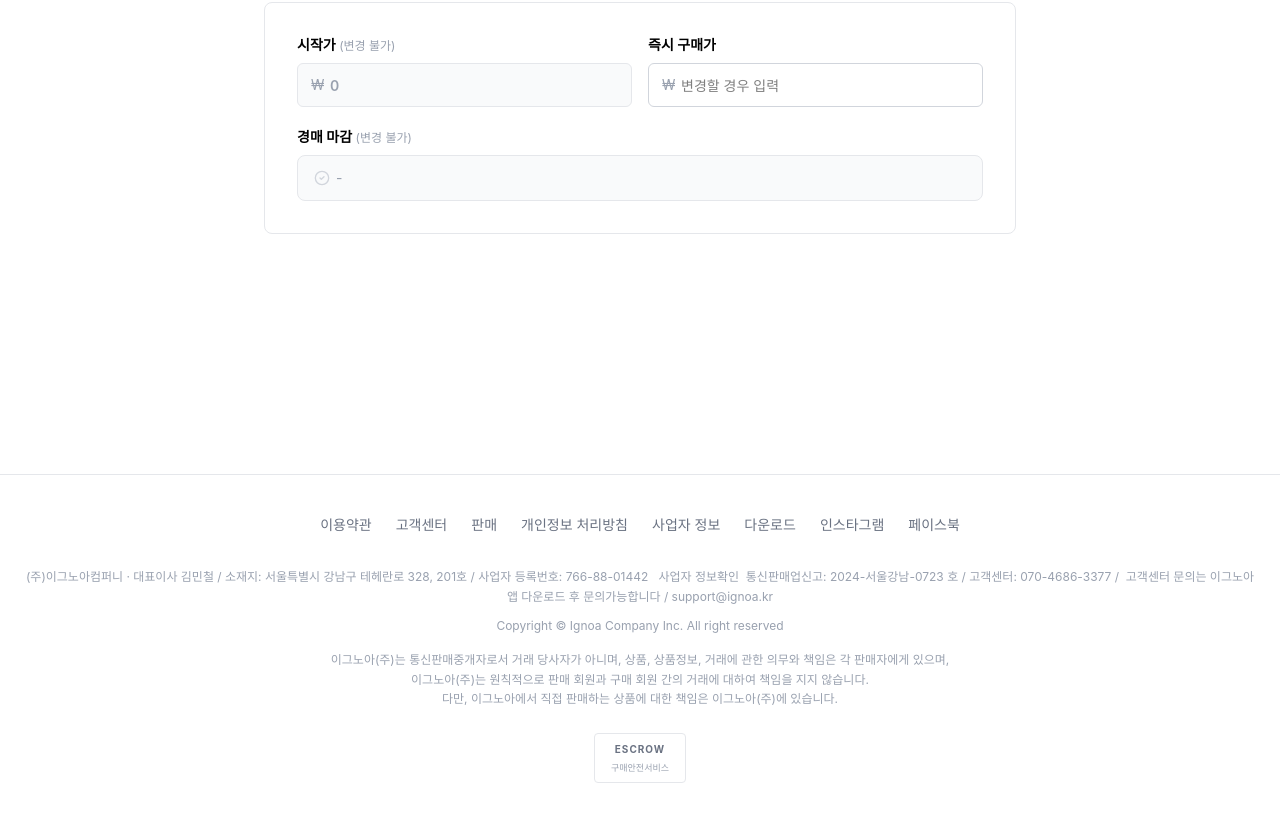
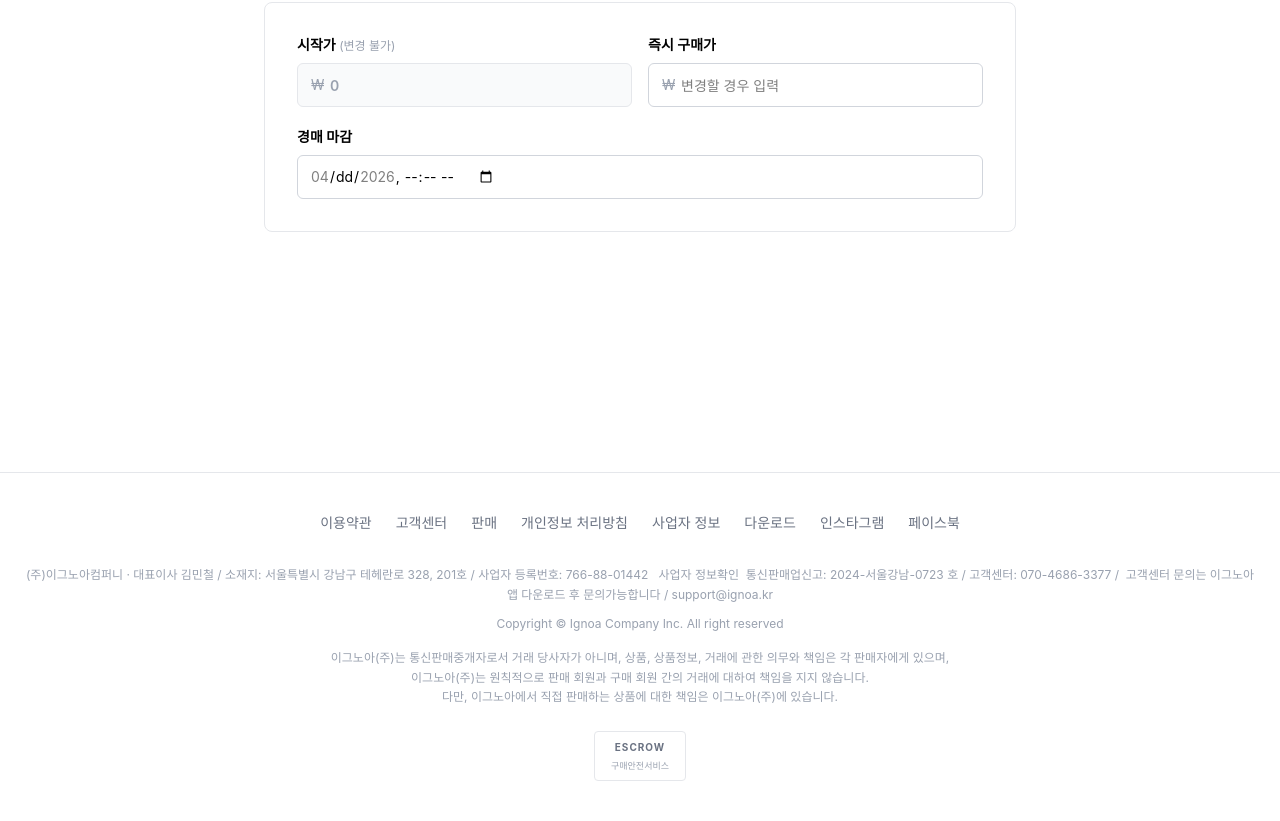
Before and after one commit to ignoa-market/ignoa-web, a React (Vite) app: page /app/products/1/edit in a window 1280 px wide. Shown: the part 1036-1857 px from the top of the page. Built offline with nearby package versions, Linux system fonts and the light colour scheme; no server answers; a web font is replaced by a local one.

Commit message:
refactor: 상품 수정 경매 마감 UI 수정

```diff
--- a/src/api/item.ts
+++ b/src/api/item.ts
@@ -43,6 +43,7 @@ export interface ItemUpdatePayload {
   item_condition: ItemCondition;
   buy_now_price?: number;
   delete_media_ids?: number[];
+  end_at?: string;
 }
 
 export const itemApi = {
--- a/src/pages/ProductEditPage.tsx
+++ b/src/pages/ProductEditPage.tsx
@@ -1,6 +1,6 @@
 import { useState, useEffect } from "react";
 import { useParams, useNavigate } from "react-router";
-import { Upload, X, CheckCircle2 } from "lucide-react";
+import { Upload, X } from "lucide-react";
 import { Button } from "@/components/ui/button";
 import { Input } from "@/components/ui/input";
 import { Label } from "@/components/ui/label";
@@ -138,6 +138,7 @@ export function ProductEditPage() {
           item_condition: condition,
           buy_now_price: buyNowPriceNum,
           delete_media_ids: deletedMediaIds.length > 0 ? deletedMediaIds : undefined,
+          end_at: endAt ? new Date(endAt).toISOString() : undefined,
         },
         newFiles
       );
@@ -384,23 +385,19 @@ export function ProductEditPage() {
               </div>
             </div>
 
-            {/* 마감 시간 (읽기 전용) */}
+            {/* 마감 시간 */}
             <div>
               <Label className="text-sm font-semibold text-black mb-2 block">
-                경매 마감 <span className="text-xs text-gray-400 font-normal">(변경 불가)</span>
+                경매 마감
               </Label>
-              <div className="flex items-center gap-1.5 text-sm text-gray-400 bg-gray-50 border border-gray-200 rounded-lg px-4 py-3">
-                <CheckCircle2 className="w-4 h-4 text-gray-300 flex-shrink-0" />
-                {endAt
-                  ? new Date(endAt).toLocaleString("ko-KR", {
-                      month: "long",
-                      day: "numeric",
-                      weekday: "short",
-                      hour: "2-digit",
-                      minute: "2-digit",
-                    })
-                  : "-"}
-              </div>
+              <Input
+                type="datetime-local"
+                value={endAt ? endAt.slice(0, 16) : ""}
+                min={new Date().toISOString().slice(0, 16)}
+                max={new Date(Date.now() + 7 * 24 * 60 * 60 * 1000).toISOString().slice(0, 16)}
+                onChange={(e) => setEndAt(e.target.value)}
+                className="h-11 text-sm focus-visible:ring-2 focus-visible:ring-black border-gray-300"
+              />
             </div>
           </div>
 
```
